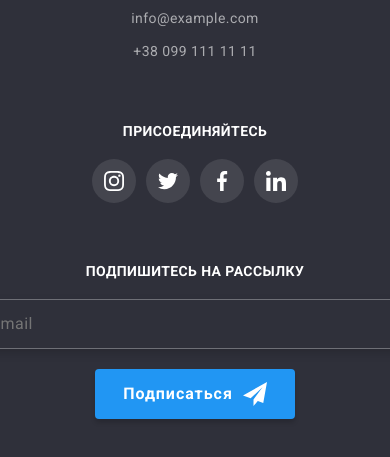
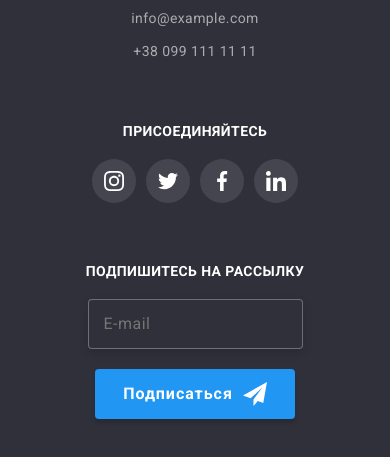
Before and after one commit to ViacheslavKozlov/goit-markup-hw-08, a plain HTML site: page index.html in a window 390 px wide. Shown: the part 5038-5495 px from the top of the page. Drawn offline with nearby package versions, Linux system fonts and the light colour scheme.

Commit message:
Fixed after first review
Fixes:
- fixed input field width in footer for mobiles and tab

```diff
--- a/saas/layout/_footer.scss
+++ b/saas/layout/_footer.scss
@@ -170,7 +170,8 @@
     }
 
     &__input {
-        width: 450px;
+        max-width: 450px;
+        width: 100%;
         height: 50px;
         margin: 0 auto 20px auto;
         padding: 15px;
```
Also changed, not shown: css/main.css, css/main.min.css, 2 other files.
